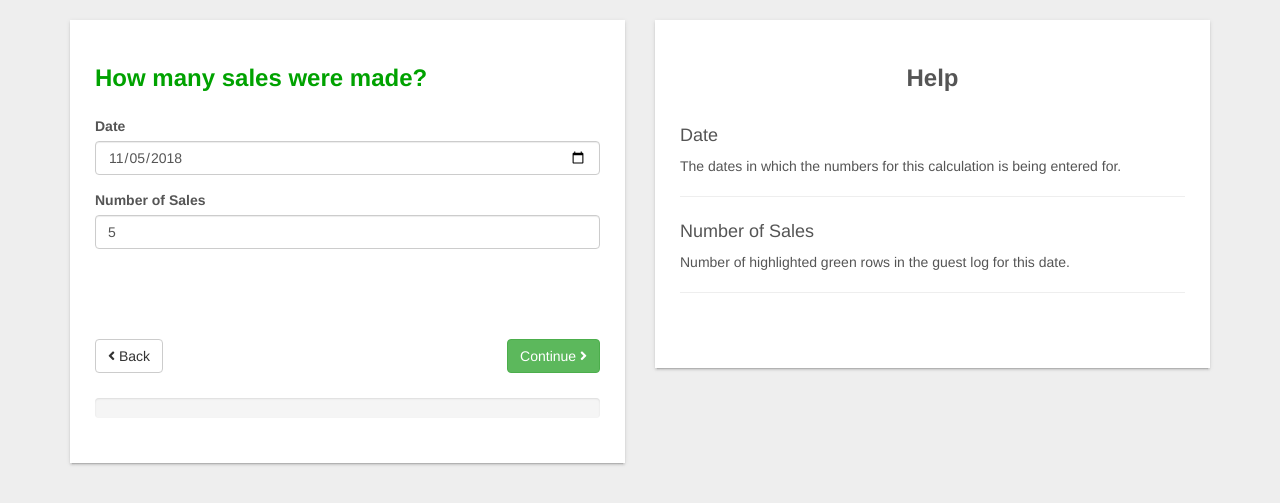
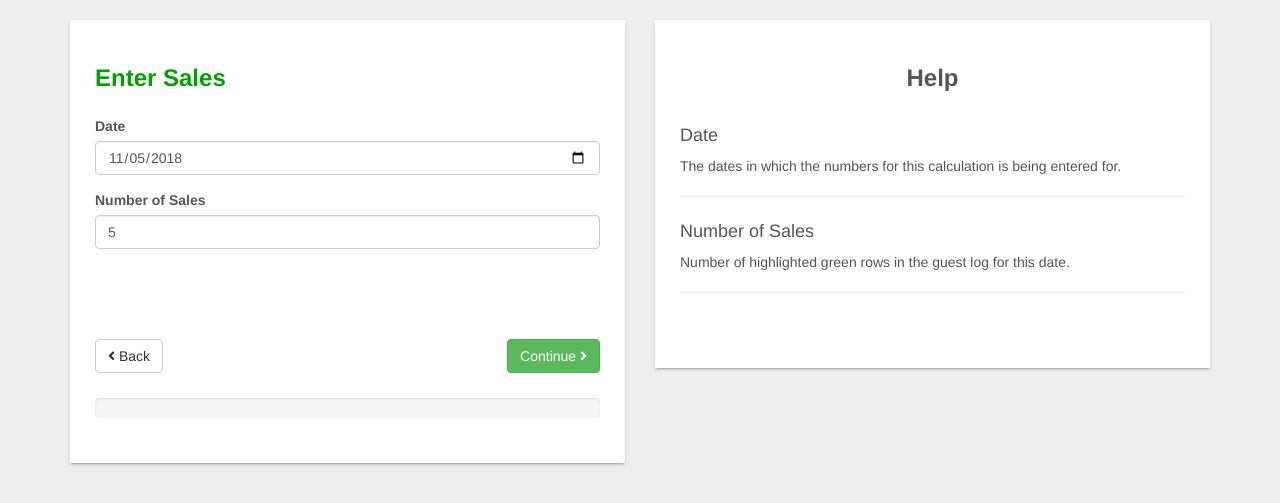
Before and after one commit to jbdano/fitlab-calculator, a PHP site: page / in a window 1280 px wide. Shown: the part 52-555 px from the top of the page. Run offline with PHP 8.4, Linux system fonts and the light colour scheme; some libraries are stand-ins or nearby versions.

Commit message:
updated page titles / re-added bootstrap datepicker css / added favicon

```diff
--- a/index.php
+++ b/index.php
@@ -20,16 +20,15 @@ $number_type = ($os) ? 'type="tel"' : 'type="number"';
         </script>
 
         <meta charset="UTF-8">
-        <title>Nightly Numbers Calculator</title>
+        <title>Fitlab | Calculator</title>
         <meta name="viewport" content="width=device-width, initial-scale=1.0">
         <meta name="description" content="">
         <meta name="keywords" content="">
         <meta name="theme-color" content="#00a200">
-<!--         <link rel="icon" href="Assets/img/favicon3.png">	 -->
+        <link rel="icon" href="Assets/img/fitlab-logo.png">
 
         <link rel="stylesheet" href="https://maxcdn.bootstrapcdn.com/bootstrap/3.3.7/css/bootstrap.min.css" integrity="sha384-BVYiiSIFeK1dGmJRAkycuHAHRg32OmUcww7on3RYdg4Va+PmSTsz/K68vbdEjh4u" crossorigin="anonymous">
 		<link rel="stylesheet" href="https://use.fontawesome.com/releases/v5.4.1/css/all.css" integrity="sha384-5sAR7xN1Nv6T6+dT2mhtzEpVJvfS3NScPQTrOxhwjIuvcA67KV2R5Jz6kr4abQsz" crossorigin="anonymous">
-        <link rel="stylesheet" href="https://cdnjs.cloudflare.com/ajax/libs/bootstrap-datepicker/1.8.0/css/bootstrap-datepicker.css">
     	<link rel="stylesheet" href="Assets/css/custom.css">
 
     	<script src="https://cdn.jsdelivr.net/npm/vue/dist/vue.js"></script>
@@ -194,7 +193,7 @@ $(document).ready(function() {
         	activePageIndex: 0,
         	pages: [
 				{
-					title: 'How many sales were made?',
+					title: 'Enter Sales',
 					help: [
 						{
 							title: 'Date',
@@ -207,7 +206,7 @@ $(document).ready(function() {
 					]
 				},
 				{
-					title: 'How much cash was received?',
+					title: 'Enter Cash',
 					help: [
 						{
 							title: 'Ship Cash',
@@ -220,7 +219,7 @@ $(document).ready(function() {
 					]
 				},
 				{
-					title: 'What are the month-to-date totals?',
+					title: 'Enter Month-To-Dates (MTD)',
 					help: [
 						{
 							title: 'Month-To-Date (MTD)',
@@ -229,7 +228,7 @@ $(document).ready(function() {
 					]
 				},
 				{
-					title: 'What are the monthly goals?',
+					title: 'Enter Monthly Goals',
 					help: [
 						{
 							title: 'Monthly Goals',
```
Also changed, not shown: Assets/img/fitlab-logo.png (added).
